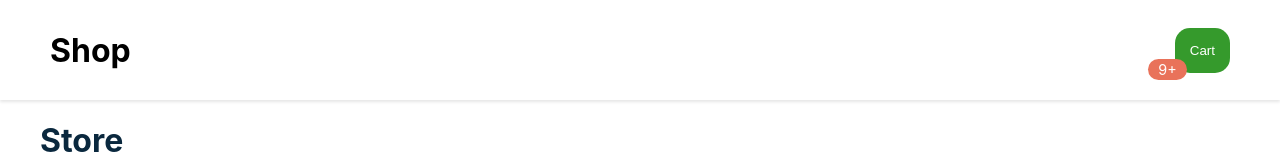
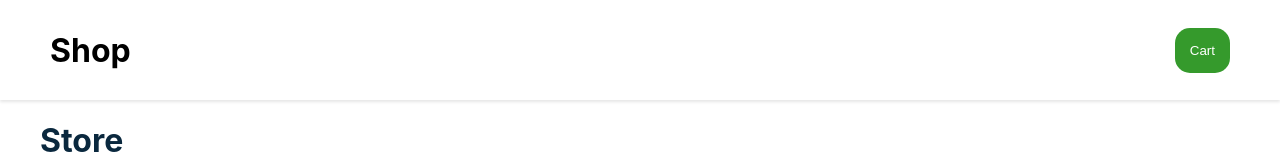
Before and after one commit to rickylolo/react-shop, a React (Create React App) app: page / in a window 1280 px wide. Shown: the top 160 px of the page. Built offline with nearby package versions, Linux system fonts and the light colour scheme.

Commit message:
Feat/BubbleAlert

```diff
--- a/src/App.js
+++ b/src/App.js
@@ -29,10 +29,9 @@ class App extends Component {
   };
 
   render() {
-    console.log(this.state.cart);
     return (
       <div>
-        <NavBar></NavBar>
+        <NavBar cart={this.state.cart}></NavBar>
         <Layout>
           <Title></Title>
           <Products addToCart={this.addToCart} products={this.state.products}></Products>
--- a/src/components/Cart.js
+++ b/src/components/Cart.js
@@ -19,11 +19,11 @@ const styles = {
 
 class Cart extends Component {
   render() {
+    const { cart } = this.props;
+    const qty = cart.reduce((acc, el) => acc + el.qty, 0);
     return (
       <div>
-        <span style={styles.bubble}>
-          <BubbleAlert value={10} />
-        </span>
+        <span style={styles.bubble}>{qty !== 0 ? <BubbleAlert value={qty} /> : null}</span>
         <button style={styles.cart}>Cart</button>
       </div>
     );
--- a/src/components/NavBar.js
+++ b/src/components/NavBar.js
@@ -17,10 +17,11 @@ const styles = {
 
 class NavBar extends Component {
   render() {
+    const { cart } = this.props;
     return (
       <nav style={styles.navbar}>
         <Logo />
-        <Cart />
+        <Cart cart={cart} />
       </nav>
     );
   }
--- a/src/components/Product.js
+++ b/src/components/Product.js
@@ -17,7 +17,6 @@ const styles = {
 class Product extends Component {
   render() {
     const { product, addToCart } = this.props;
-    console.log(this.props);
 
     return (
       <div style={styles.product}>
```
